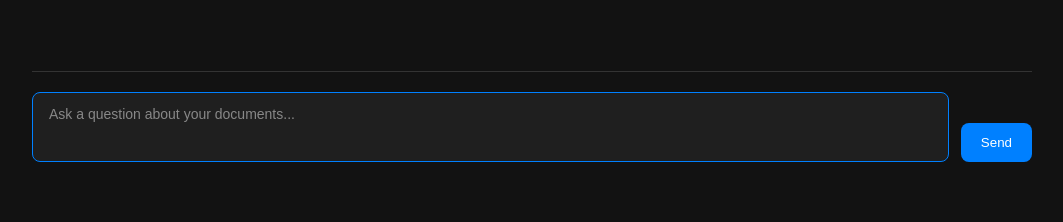
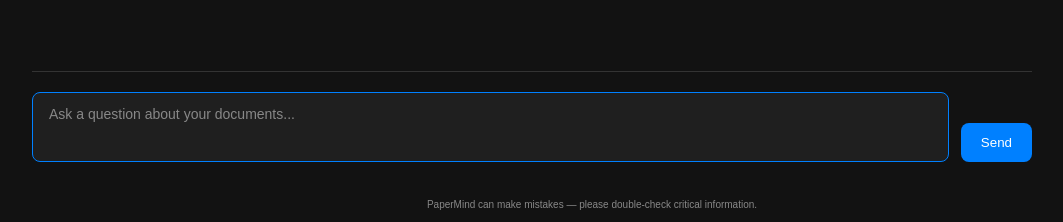
Before and after one commit to DarshilPungalia/PaperMind, a Flask app: page /chat in a window 1280 px wide. Shown: the part 578-800 px from the top of the page, without its empty margins (108-1171 px from the left). Run offline with Flask 3, Linux system fonts and the light colour scheme; some libraries are stand-ins or nearby versions.

Commit message:
Changes Debug: app.py, all files re-uploading when uploading Add: index.html and chat.html, disclaimer for model accuracy

```diff
--- a/app.py
+++ b/app.py
@@ -99,6 +99,8 @@ def upload():
 
     if 'raw_text' not in session:
         session['raw_text'] = None
+    if 'is_uploaded' not in session:
+        session['is_uploaded'] = []
 
     input_groups = set()
     for key in request.form.keys():
@@ -107,10 +109,16 @@ def upload():
             input_groups.add(group_id)
 
     for group_id in sorted(input_groups):
-        file_type = request.form.get(f'file_type_{group_id}')
-        if file_type:
-            content = files.file_loader(file_type, request, group_id)
-            text.extend(content)
+        file_id = f'file_type_{group_id}'
+        if file_id not in session['is_uploaded']:
+            file_type = request.form.get(file_id)
+            if file_type:
+                content = files.file_loader(file_type, request, group_id)
+                text.extend(content)
+
+                is_uploaded = session.get('is_uploaded', [])
+                is_uploaded.append(f'file_type_{group_id}')
+                session['is_uploaded'] = is_uploaded
 
     if len(text) == 0:
         return "No content to process", 400
--- a/templates/chat.html
+++ b/templates/chat.html
@@ -378,6 +378,18 @@
         .chat-messages::-webkit-scrollbar-thumb:hover {
             background: #444;
         }
+
+        footer {
+            position: fixed;
+            bottom: 0;
+            width: 100%;
+            background-color: #121212;
+            padding: 12px 20px;
+            text-align: center;
+            color: #888;
+            font-size: 10px;
+            z-index: 1000;
+        }
     </style>
 </head>
 <body>
@@ -429,6 +441,8 @@
             </form>
         </div>
     </div>
+
+    <footer>PaperMind can make mistakes — please double-check critical information.</footer>
 
     <script>
         const chatMessages = document.getElementById('chatMessages');
```
Also changed, not shown: templates/index.html (+15 -0 lines).
